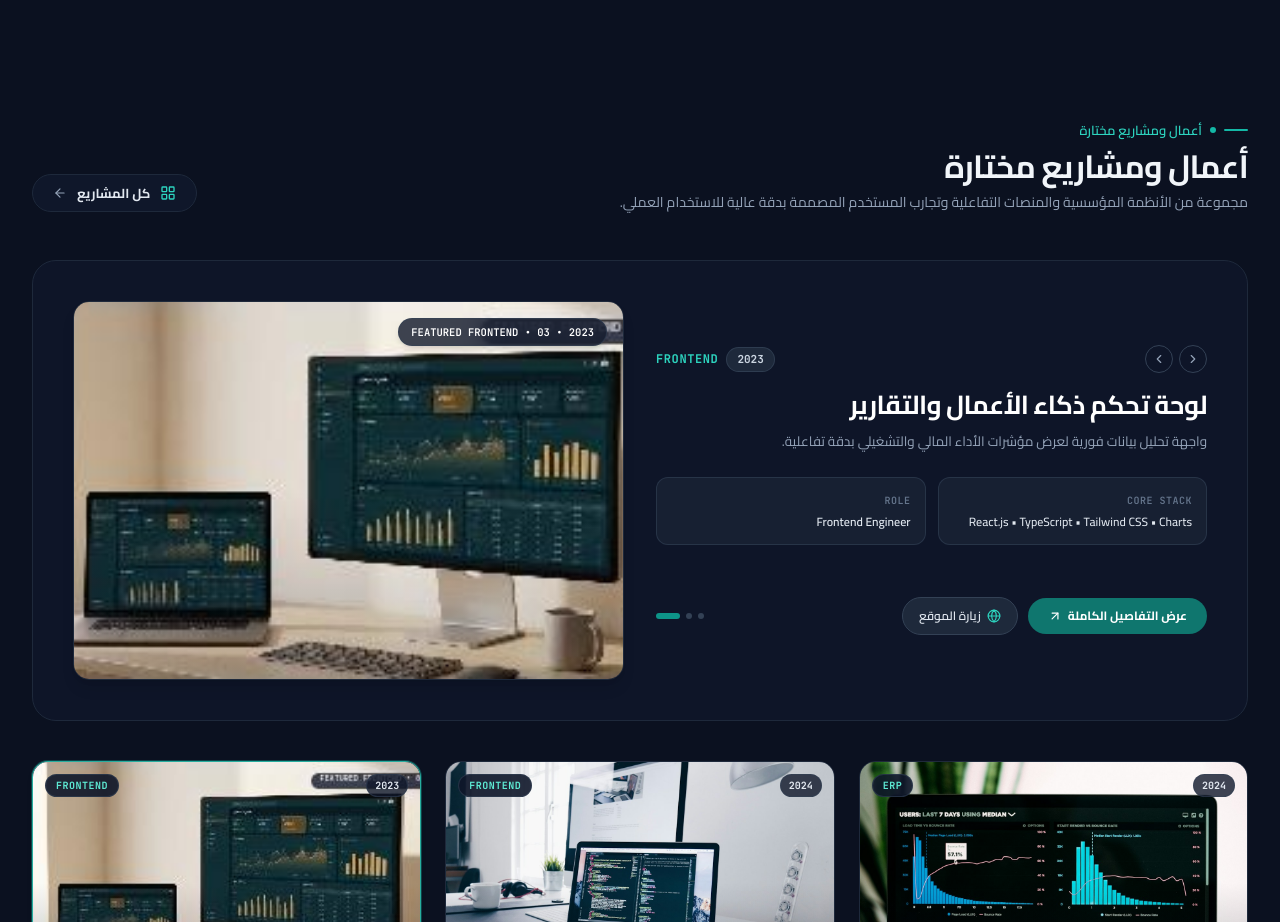
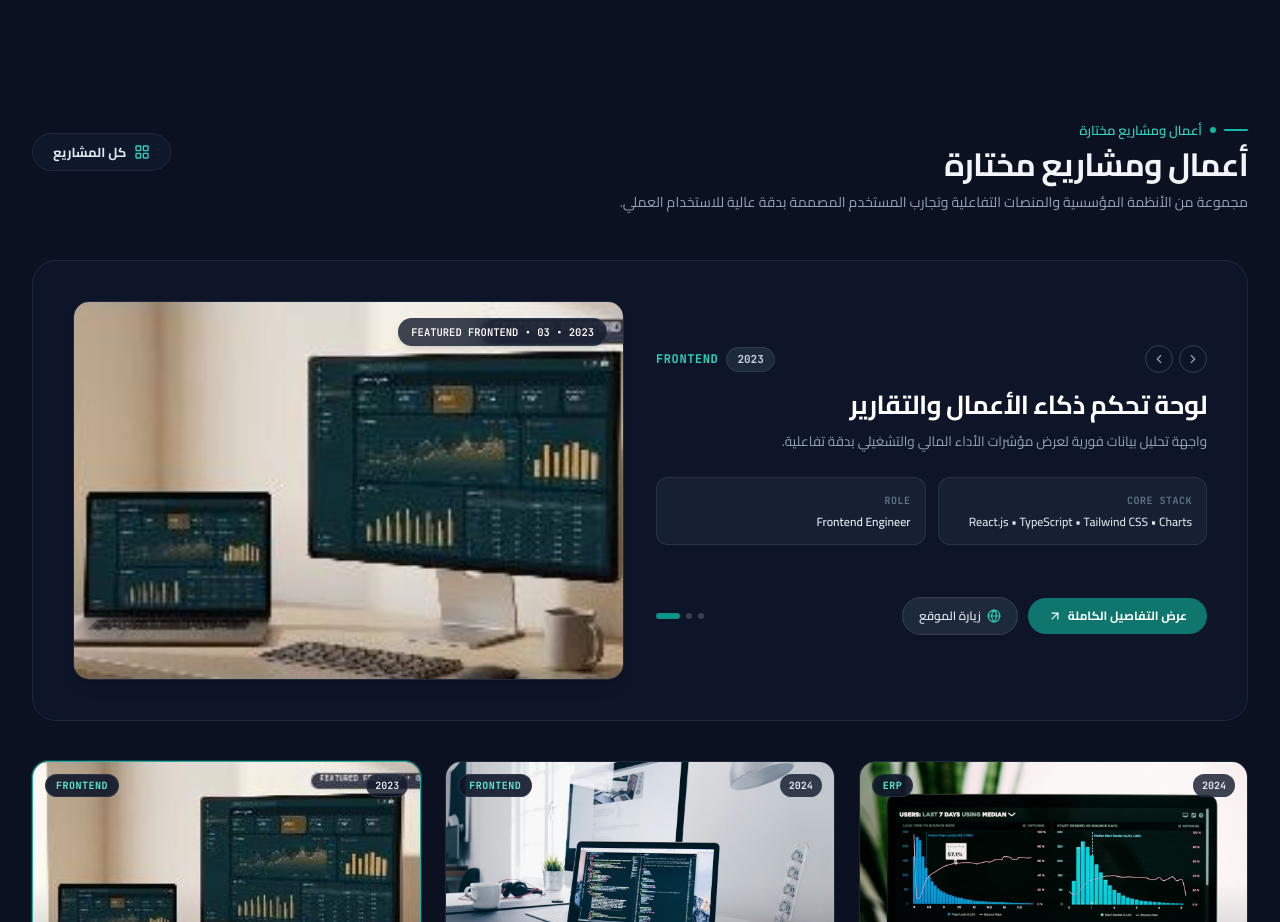
Before and after one commit to Mohammed-Aljazzar/portfolio, a Next.js app: page / in a window 1280 px wide. Shown: the part 980-1902 px from the top of the page. Built offline with nearby package versions, Linux system fonts and the light colour scheme.

Commit message:
style(projects): align all projects button opposite section title without arrow

```diff
--- a/src/app/page.tsx
+++ b/src/app/page.tsx
@@ -632,11 +632,11 @@ export default function HomePage() {
       <section id="projects" className="max-w-7xl mx-auto px-4 sm:px-6 lg:px-8 space-y-8 sm:space-y-10">
         {/* Header & Filter Pills Row */}
         <ScrollReveal>
-          <div className="flex flex-col lg:flex-row lg:items-end justify-between gap-6 pb-2">
-            {/* Header Text: Start-aligned in both RTL and LTR */}
-            <div className="space-y-2 max-w-2xl text-start">
+          <div className="pb-2 space-y-2.5">
+            <div className="flex items-center justify-between gap-4">
+              <div className="space-y-1 text-start">
                 {/* Overline with dash & bullet */}
-              <div className="flex items-center justify-start gap-2 mb-2.5">
+                <div className="flex items-center justify-start gap-2 mb-1.5 sm:mb-2">
                   <span className="w-6 h-[1.5px] bg-teal-500 rounded-full inline-block" />
                   <span className="w-1.5 h-1.5 rounded-full bg-teal-500 inline-block" />
                   <span className="text-xs sm:text-[13px] font-semibold text-teal-600 dark:text-teal-400">
@@ -648,26 +648,26 @@ export default function HomePage() {
                 <h2 className="text-2xl sm:text-3xl lg:text-[32px] font-bold text-slate-900 dark:text-slate-100 leading-snug tracking-tight">
                   {language === "ar" ? "أعمال ومشاريع مختارة" : "Selected Work & Projects"}
                 </h2>
+              </div>
+
+              {/* Edge-aligned opposite to the Section Title */}
+              <div className="shrink-0">
+                <Link
+                  href="/projects"
+                  className="inline-flex items-center gap-2 px-4 sm:px-5 py-2.5 rounded-full bg-white dark:bg-slate-900 border border-slate-200/90 dark:border-slate-800 text-slate-800 dark:text-slate-200 text-xs sm:text-[13px] font-bold shadow-xs hover:border-teal-500 hover:text-teal-600 dark:hover:text-teal-400 hover:shadow-md transition-all group"
+                >
+                  <LayoutGrid className="w-4 h-4 text-teal-600 dark:text-teal-400 group-hover:scale-110 transition-transform" />
+                  <span>{language === "ar" ? "كل المشاريع" : "All Projects"}</span>
+                </Link>
+              </div>
+            </div>
 
             {/* Subtitle Paragraph */}
-              <p className="text-xs sm:text-sm text-slate-500 dark:text-slate-400 font-normal leading-relaxed max-w-2xl mt-2.5">
+            <p className="text-xs sm:text-sm text-slate-500 dark:text-slate-400 font-normal leading-relaxed max-w-2xl text-start">
               {language === "ar"
                 ? "مجموعة من الأنظمة المؤسسية والمنصات التفاعلية وتجارب المستخدم المصممة بدقة عالية للاستخدام العملي."
                 : "Curated enterprise systems, interactive platforms, and polished user experiences crafted for production impact."}
             </p>
-            </div>
-
-            {/* Left in RTL: Link to All Projects Page with Apps Icon */}
-            <div>
-              <Link
-                href="/projects"
-                className="inline-flex items-center gap-2.5 px-4 sm:px-5 py-2.5 rounded-full bg-white dark:bg-slate-900 border border-slate-200/90 dark:border-slate-800 text-slate-800 dark:text-slate-200 text-xs sm:text-[13px] font-bold shadow-xs hover:border-teal-500 hover:text-teal-600 dark:hover:text-teal-400 hover:shadow-md transition-all group"
-              >
-                <LayoutGrid className="w-4 h-4 text-teal-600 dark:text-teal-400 group-hover:scale-110 transition-transform" />
-                <span>{language === "ar" ? "كل المشاريع" : "All Projects"}</span>
-                <ArrowLeft className="w-3.5 h-3.5 rtl:rotate-0 ltr:rotate-180 text-slate-400 group-hover:text-teal-600 dark:group-hover:text-teal-400 group-hover:-translate-x-0.5 ltr:group-hover:translate-x-0.5 transition-all" />
-              </Link>
-            </div>
           </div>
         </ScrollReveal>
 
```
Lines whose indentation alone changed are shown as unchanged.
